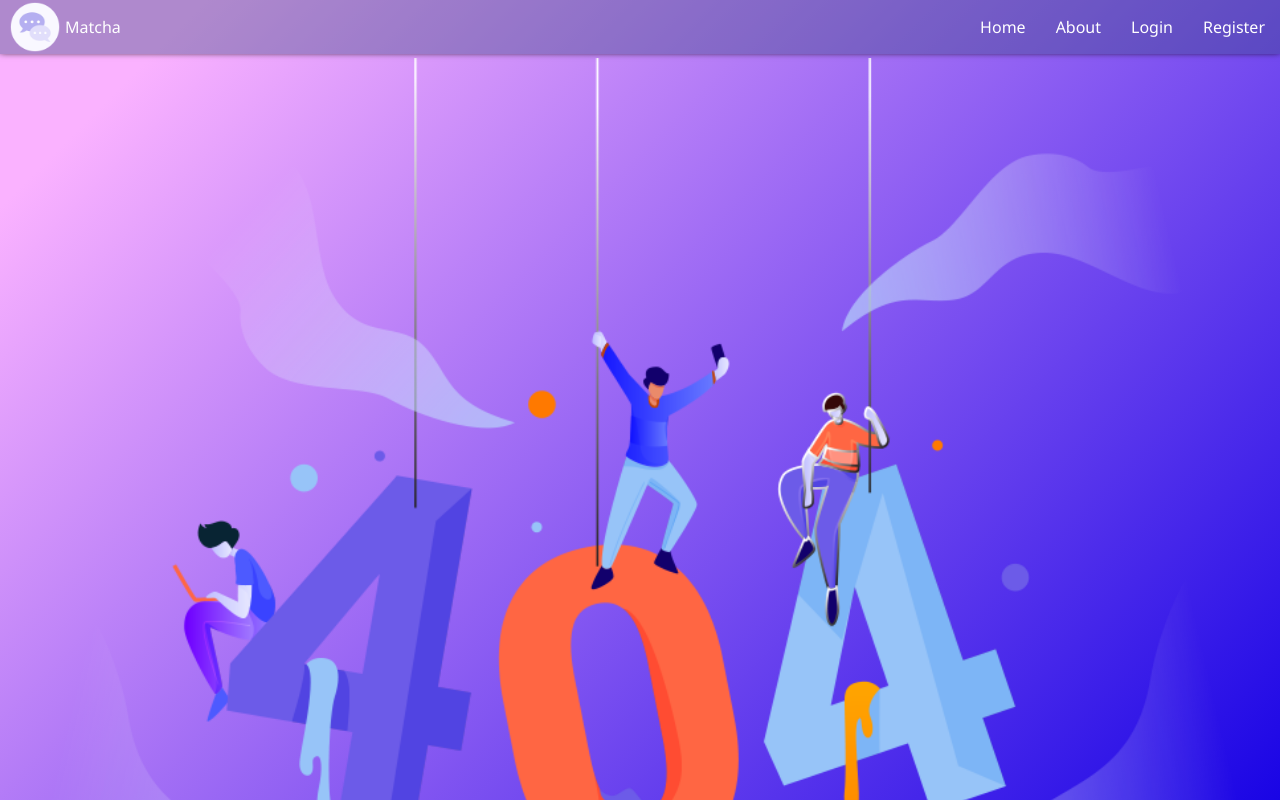
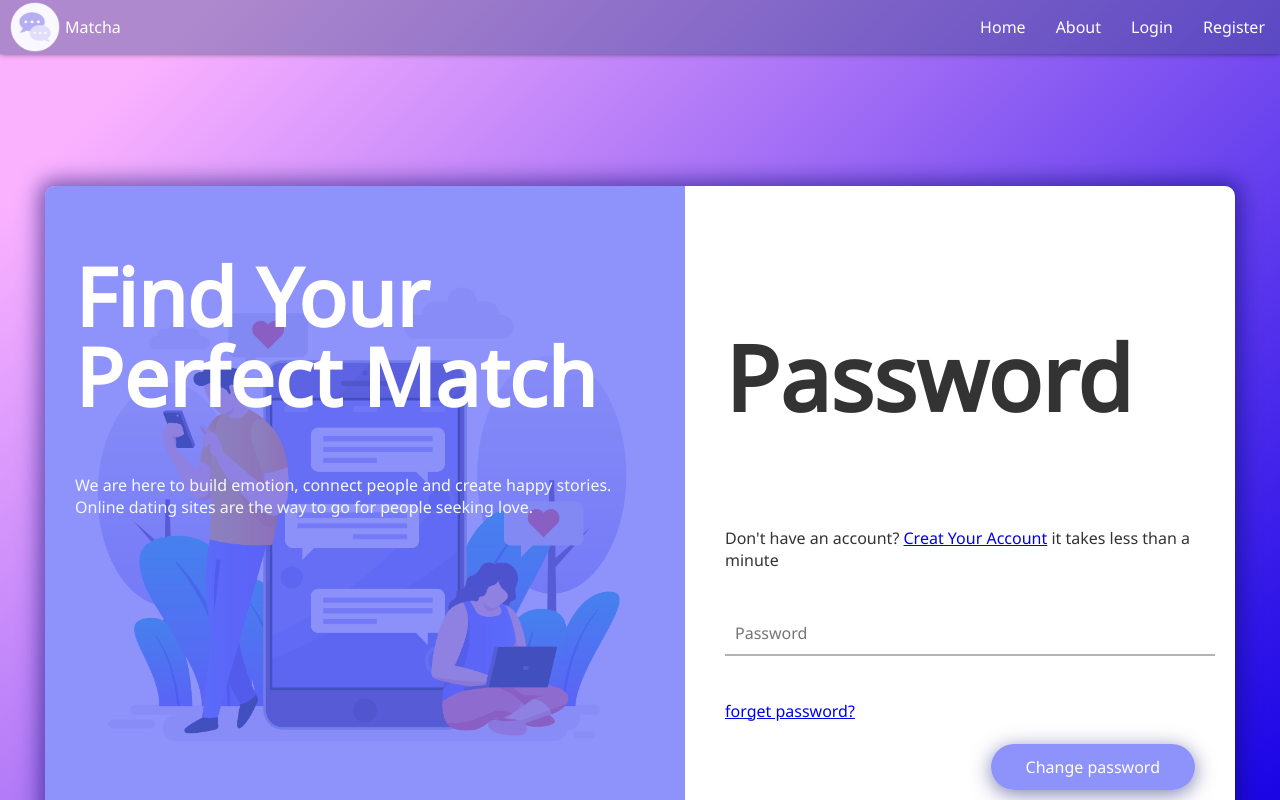
Before and after one commit to khaoulazouggar/matcha-1337, a React (Create React App) app in the folder client/: page /changepass in a window 1280 px wide. Shown: the top 800 px of the page. Built offline with nearby package versions, Linux system fonts and the light colour scheme.

Commit message:
reset password configuration

```diff
--- a/client/src/App.js
+++ b/client/src/App.js
@@ -11,6 +11,8 @@ import { BrowserRouter as Router, Switch, Route } from "react-router-dom";
 import Steps from "./Components/steps";
 import Navbar from "./Components/navbar";
 import Confirm from "./views/Auth/confim";
+import Changepass from "./views/Auth/changepass";
+
 function App() {
   return (
     <Router>
@@ -29,6 +31,8 @@ function App() {
 
           <Route path="/confirm/:token" component={Confirm} />
 
+          <Route path="/changepass" component={Changepass} />
+
           <Route path="/steps" component={Steps} />
 
           <Route path="*" component={Error} />
--- /dev/null
+++ b/client/src/views/Auth/changepass.js
@@ -0,0 +1,49 @@
+import React, { useEffect } from "react";
+
+function Changepass(props) {
+  useEffect(() => {
+    console.log(props.match.params.token);
+    // const token = props.match.params.token;
+  });
+  return (
+    <div className="box-form">
+      <div className="left">
+        <div className="overlay">
+          <h1>Find Your Perfect Match</h1>
+          <br />
+          <p>
+            We are here to build emotion, connect people and create happy stories. Online dating sites are the way to go for people seeking
+            love.
+          </p>
+        </div>
+      </div>
+      <div className="right">
+        <h5>Password</h5>
+        <p>
+          Don't have an account? <a href="./register">Creat Your Account</a> it takes less than a minute
+        </p>
+        <div className="inputs">
+          <input
+            className="inpt"
+            type="password"
+            placeholder="Password"
+            //   value={password}
+            //   onChange={(e) => {
+            //     setpassword(e.target.value);
+            //   }}
+          />
+          {/* <span className="errors">{errpassword}</span> */}
+        </div>
+        <br />
+        <br />
+
+        <div className="forget-password">
+          <a href="./fgpass">forget password?</a>
+        </div>
+        <br />
+        <button className="btn">Change password</button>
+      </div>
+    </div>
+  );
+}
+export default Changepass;
--- a/client/src/views/Auth/fgpass.js
+++ b/client/src/views/Auth/fgpass.js
@@ -1,15 +1,30 @@
 import React, { useState } from "react";
 import isEmail from "../../tools/isEmail"
+import Axios from "axios";
+import Swal from "sweetalert2";
+import { useHistory } from "react-router-dom";
+
 // import isEmty from "./isEmpty";
 
 function Fgpass() {
   const [email, setemail] = useState("");
   const [erremail, seterremail] = useState("");
-
+  const history = useHistory();
+  const routeChange = () => {
+    let path = "/login";
+    history.push(path);
+  };
   const handleFgpass = () => {
     seterremail("");
     if (!(email)) seterremail("Email should not be empty");
     else if(!isEmail(email)) seterremail("Email is not valide");
+    else if(email && !erremail){Axios.post("http://localhost:3001/fgpass",{email:email}).then((res)=> {if (res.data.message === "done") {
+      Swal.fire({
+        icon: "success",
+        text: " Email Send Please Check Your EmailBox To Change Your Password!",
+        showConfirmButton: false,
+      });routeChange();
+    }})}
   };
   return (
       <div className="box-form">
--- a/client/src/views/Auth/register.js
+++ b/client/src/views/Auth/register.js
@@ -87,10 +87,10 @@ function Register() {
       })
         .then((res) => {
           // console.log(res);
-          if (res.data.message === "Email already used") {
+          if (res.data.message === "Email and or username are already used") {
             Swal.fire({
               icon: "error",
-              text: "Email already used please try with another one ",
+              text: "Email and or username are already used please try with another one ",
               showConfirmButton: false,
             });
           } else {
```
Also changed, not shown: 2 other files (tests, documents, lock files or other folders).
